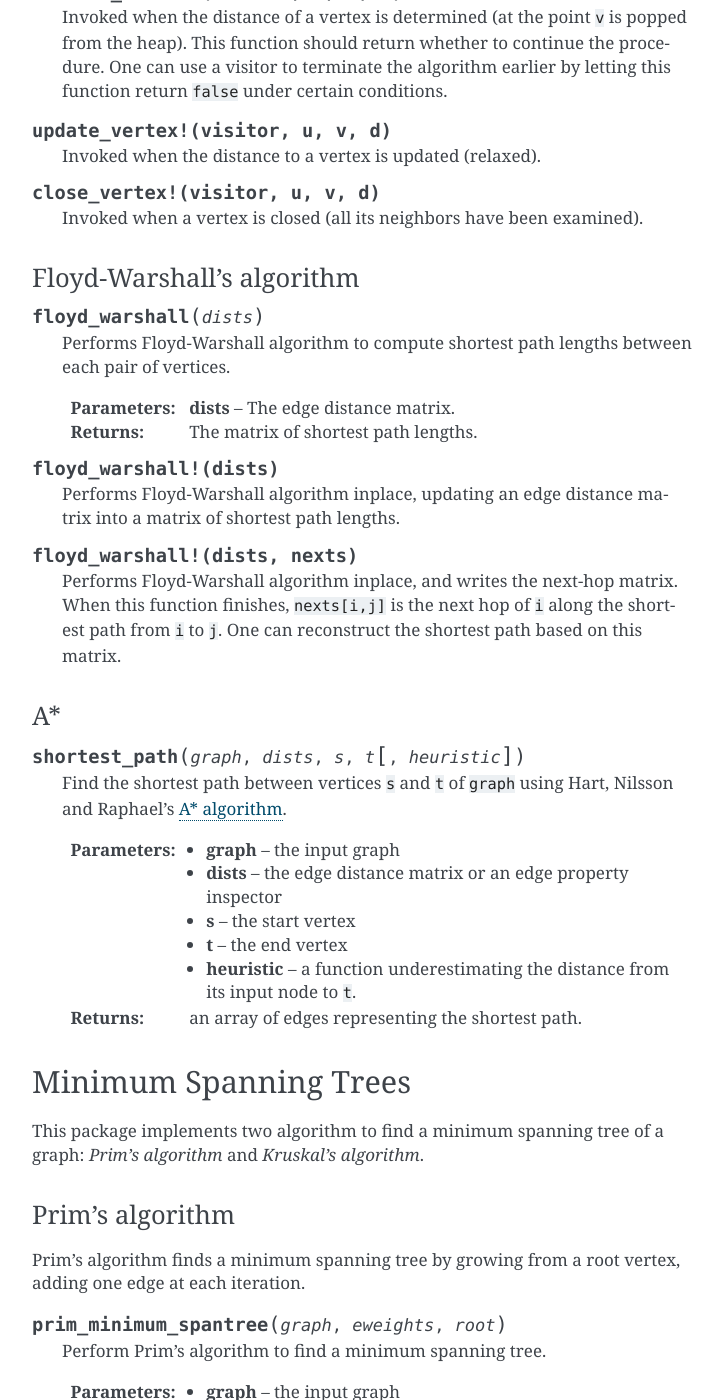
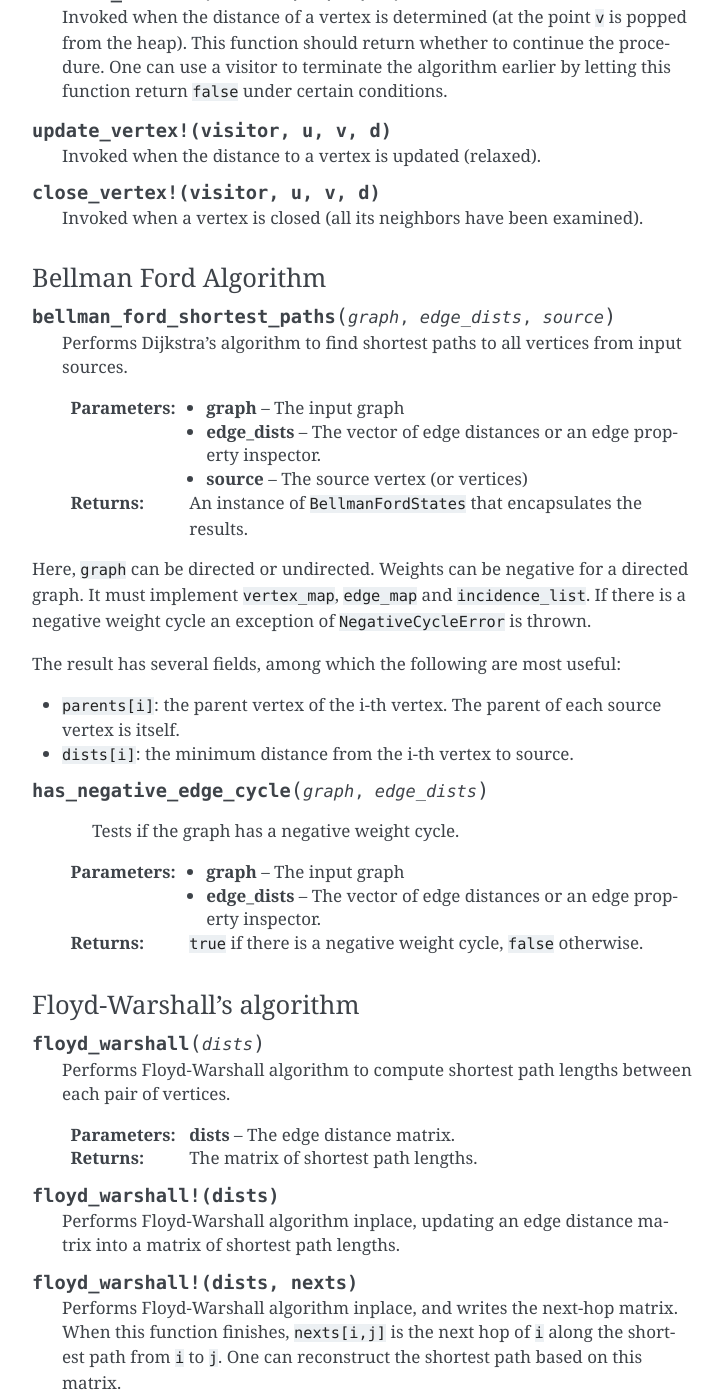
Before and after one commit to JuliaGraphs/Graphs.jl, a Sphinx documentation site: the page built from doc/source/algorithms.rst, in a window 1280 px wide and 1400 px high, scrolled down 4382 px. Shown: the whole window, without its empty margins (388-1111 px from the left). Built offline with Sphinx 7.4.7, drawn with Linux system fonts in a browser that asks for light colours; formulas are drawn with MathJax 3; some of the changed text lies outside the part shown.

Commit message:
Bellman Ford initial implementation along with documentation and testing.

```diff
--- a/doc/source/algorithms.rst
+++ b/doc/source/algorithms.rst
@@ -181,6 +181,39 @@ The user can (optionally) provide a visitor that perform operations along with t
     Invoked when a vertex is closed (all its neighbors have been examined).
 
 
+Bellman Ford Algorithm
+~~~~~~~~~~~~~~~~~~~~
+
+.. py:function:: bellman_ford_shortest_paths(graph, edge_dists, source)
+
+    Performs Dijkstra's algorithm to find shortest paths to all vertices from input sources.
+
+    :param graph:       The input graph
+    :param edge_dists:  The vector of edge distances or an edge
+			property inspector.
+    :param source:      The source vertex (or vertices)
+
+    :returns:           An instance of ``BellmanFordStates`` that encapsulates the results.
+
+Here, ``graph`` can be directed or undirected. Weights can be negative
+for a directed graph. It must implement
+``vertex_map``, ``edge_map`` and ``incidence_list``.  If there is a
+negative weight cycle an exception of ``NegativeCycleError`` is thrown.
+
+The result has several fields, among which the following are most useful:
+
+* ``parents[i]``:  the parent vertex of the i-th vertex. The parent of each source vertex is itself.
+* ``dists[i]``:  the minimum distance from the i-th vertex to source.
+
+.. py:function:: has_negative_edge_cycle(graph, edge_dists)
+
+		 Tests if the graph has a negative weight cycle.
+
+    :param graph:       The input graph
+    :param edge_dists:  The vector of edge distances or an edge
+			property inspector.
+    :returns: ``true`` if there is a negative weight cycle, ``false`` otherwise.
+
 Floyd-Warshall's algorithm
 ~~~~~~~~~~~~~~~~~~~~~~~~~~~
 
```
Also changed, not shown: 4 other files.
